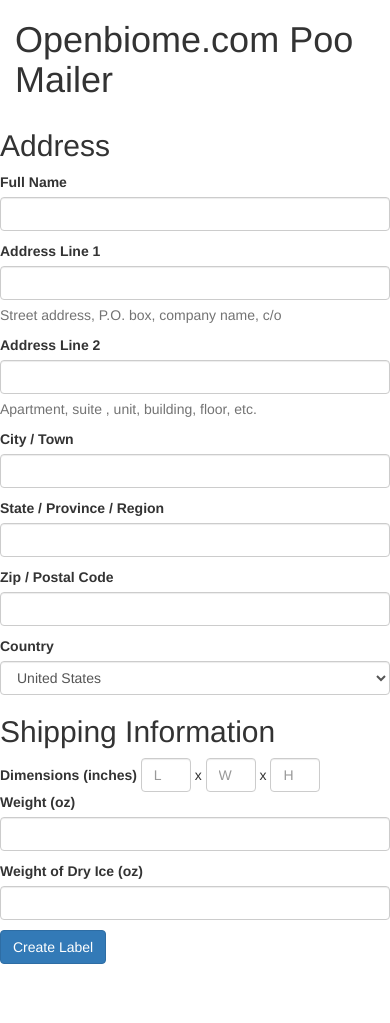
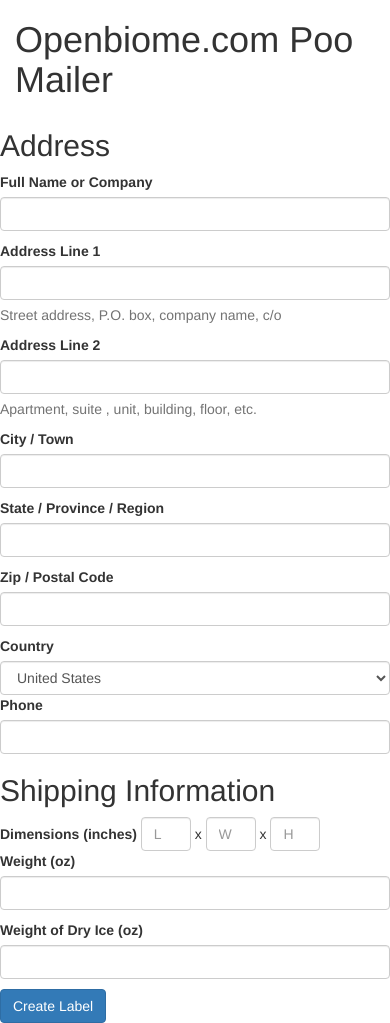
Before and after one commit to albertyw/easypost-frontend, a Flask app: page / in a window 390 px wide. Before the commit the page ends 964 px from the top, so only its background shows below. Run offline with Flask 2, Linux system fonts and the light colour scheme; parts of the project's set-up code (start-up, migrations or seed data) failed here and were passed over; some libraries are stand-ins or nearby versions.

Commit message:
Added phone number to address

```diff
--- a/src/serve.py
+++ b/src/serve.py
@@ -25,6 +25,7 @@
         'state': request.form['region'],
         'zip': request.form['postal_code'],
         'country': request.form['country'],
+        'phone': request.form['phone'],
     }
     parcel_info = {
         'length': request.form['length'],
--- a/src/static/global.js
+++ b/src/static/global.js
@@ -8,6 +8,7 @@
   var region = $("#region").val();
   var postal_code = $("#postal-code").val();
   var country = $("#country").val();
+  var phone = $("#phone").val();
   var length = $("#length").val();
   var width = $("#width").val();
   var height = $("#height").val();
@@ -24,6 +25,7 @@
       region:region,
       postal_code:postal_code,
       country:country,
+      phone:phone,
       length:length,
       width:width,
       height:height,
--- a/src/templates/address.html
+++ b/src/templates/address.html
@@ -4,7 +4,7 @@
 
   <!-- full-name input-->
   <div class="control-group">
-    <label class="control-label">Full Name</label>
+    <label class="control-label">Full Name or Company</label>
     <div class="controls">
       <input id="full-name" type="text" class="form-control">
       <p class="help-block"></p>
@@ -65,6 +65,14 @@
       </select>
     </div>
   </div>
+  <!-- Phone -->
+  <div class="control-group">
+    <label class="control-label">Phone</label>
+    <div class="controls">
+      <input id="phone" type="text" class="form-control">
+      <p class="help-block"></p>
+    </div>
+  </div>
 
   <h2>Shipping Information</h2>
   <!-- dimensions inputs -->
```
